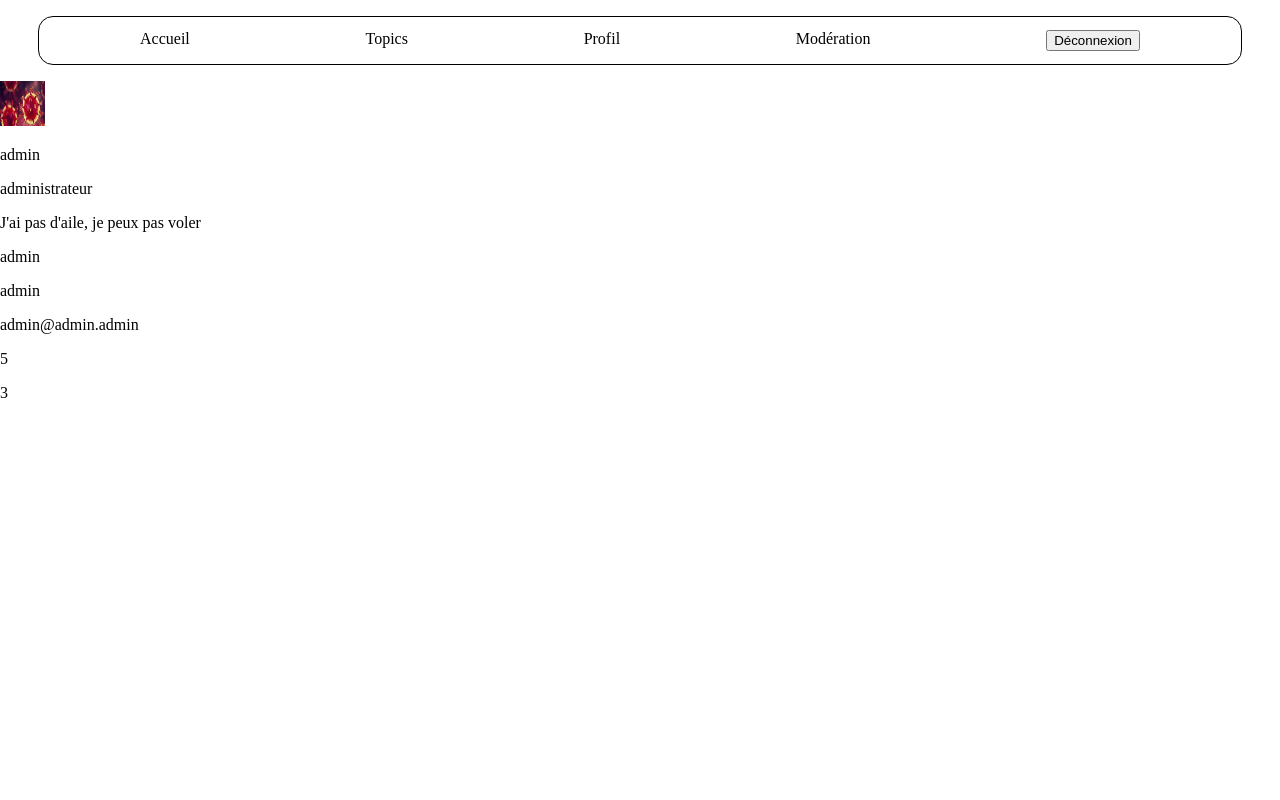
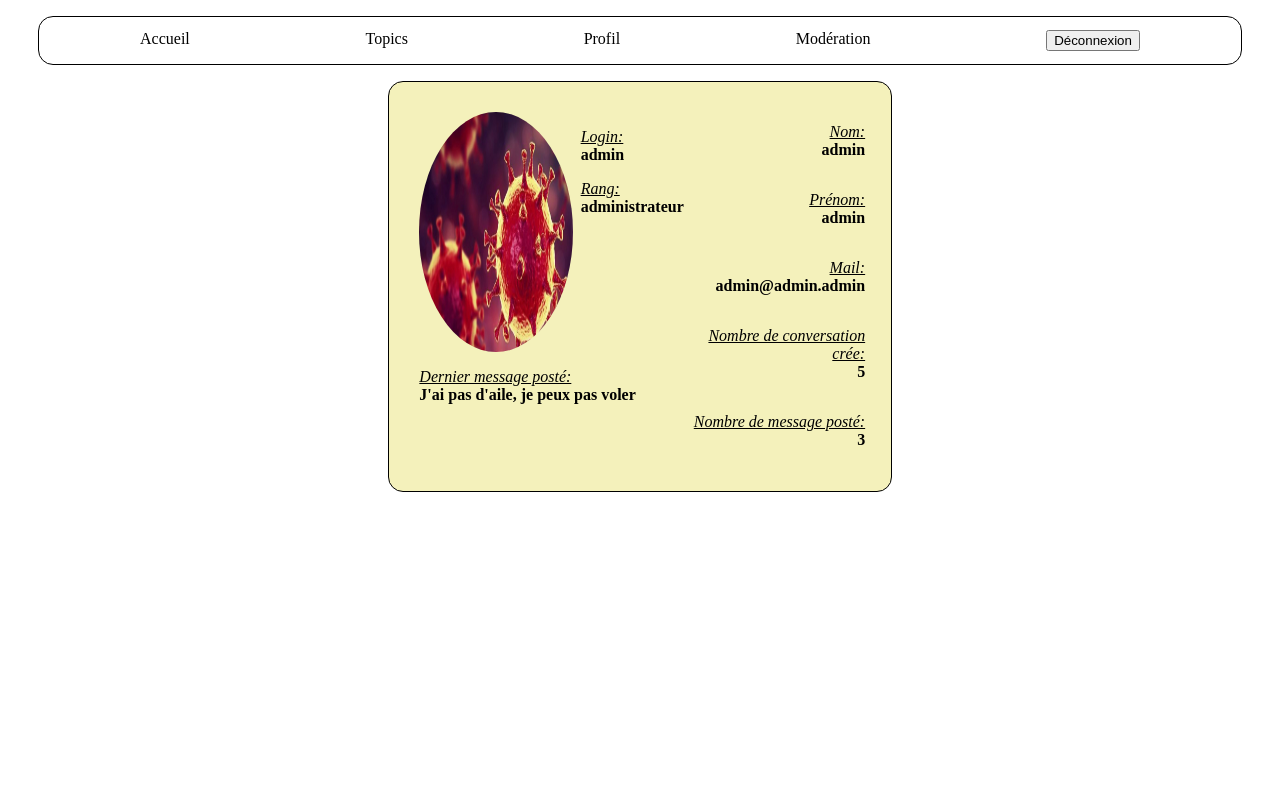
Before and after one commit to maxime-siegl/forum, a PHP site: page /membre.php?id_posteur=1 in a window 1280 px wide. Run offline with PHP 8.4, Linux system fonts and the light colour scheme; a user stored in the database is signed in; data comes from the database, SQL or seed files in the repository.

Commit message:
css avancé mais pas encore fini

```diff
--- a/css/style.css
+++ b/css/style.css
@@ -622,3 +622,117 @@ footer
     font-weight: bold;
 }
 /* Fin Page Profil */
+
+/* Début page Modération */
+#moderation #tableau_users
+{
+    display: flex;
+    justify-content: center;
+    margin: 3%;
+    overflow: auto;
+}
+#tableau_users table
+{
+    border: 1px solid black;
+    border-radius: 15%;
+    padding: 3%;
+}
+#moderation #msg_douteux
+{
+    display: flex;
+    justify-content: center;
+    margin: 3%;
+    overflow: auto;
+}
+#msg_douteux table
+{
+    border: 1px solid black;
+    border-radius: 15%;
+    padding: 3%;
+}
+#moderation thead
+{
+    background-color: #F4F1BB;
+}
+#tableau_users tbody tr:nth-child(odd)
+{
+    background-color: #5CA4A9;
+}
+#tableau_users tbody tr:nth-child(even)
+{
+    background-color: #9BC1BC;
+}
+#msg_douteux tbody tr:nth-child(odd)
+{
+    background-color: #5CA4A9;
+}
+#msg_douteux tbody tr:nth-child(even)
+{
+    background-color: #9BC1BC;
+}
+#moderation tr td
+{
+    text-align: center;
+    border-collapse: separate;
+    border-radius: 15px;
+}
+/* Fin page Modération */
+
+/* Début PAge membre */
+#membre
+{
+    display: flex;
+    justify-content: center;
+    width: auto;
+    height: auto;
+
+}
+#membre #ligne
+{
+    display: flex;
+    flex-direction: row;
+    border: 1px solid black;
+    border-radius: 15px;
+    padding: 2%;
+    background-color: #F4F1BB
+}
+#membre #colonne
+{
+    display: flex;
+    flex-direction: column;
+    margin: 1%;
+}
+#membre #perso
+{
+    display: flex;
+    flex-direction: column;
+    margin: 1;
+}
+#membre #avatar_log
+{
+    display: flex;
+    flex-direction: row;
+    justify-content: space-around;
+}
+#membre #avatar
+{
+    width: 12vw;
+    height: 30vh;
+    border-radius: 50%;
+    margin-right: 3%;
+}
+#membre p
+{
+    font-weight: bold;
+}
+#membre #perso p
+{
+    text-align: right;
+}
+#membre span
+{
+    font-style: italic;
+    text-decoration: underline;
+    font-weight: normal;
+}
+/* fin page membre */
--- a/membre.php
+++ b/membre.php
@@ -17,36 +17,44 @@
         <section id="ligne">
             <section id="colonne">
                 <section id="avatar_log">
-                    <img id="avatar" src="<?php echo $info_profil[0]['avatar'];?>" alt="avatar de profil" width="45vw" height="45vh">
+                    <img id="avatar" src="<?php echo $info_profil[0]['avatar'];?>" alt="avatar de profil">
                     <section id="log_rang">
                         <p id="log">
+                            <span>Login:</span> <br>
                             <?php echo $info_profil[0]['login']; ?>
                         </p>
                         <p id="rang">
+                            <span>Rang:</span> <br>
                             <?php echo $rang[0]['rang']; ?>
                         </p>
                     </section>
                 </section>
                 <section id="last_mess">
                     <p id="last-msg">
+                    <span>Dernier message posté:</span> <br>
                         <?php echo $mess[0]['message']; ?>
                     </p>
                 </section>
             </section>
             <section id="perso">
                 <p id="nom">
+                <span>Nom:</span> <br>
                     <?php echo $info_profil[0]['nom'] ; ?>
                 </p>
                 <p id="prenom">
+                    <span>Prénom:</span> <br>
                     <?php echo $info_profil[0]['prenom']; ?>
                 </p>
                 <p id="mail">
+                <span>Mail:</span> <br>
                     <?php echo $info_profil[0]['mail']; ?>
                 </p>
                 <p id="nb_conv">
+                    <span>Nombre de conversation crée:</span> <br>
                     <?php echo  $nb_conv[0]['COUNT(*)'] ; ?>
                 </p>
                 <p id="nb_mess">
+                <span>Nombre de message posté:</span> <br>
                     <?php echo $nb_msg[0]['COUNT(*)']; ?>
                 </p>
             </section>
```
Also changed, not shown: moderation.php (+6 -4 lines).
